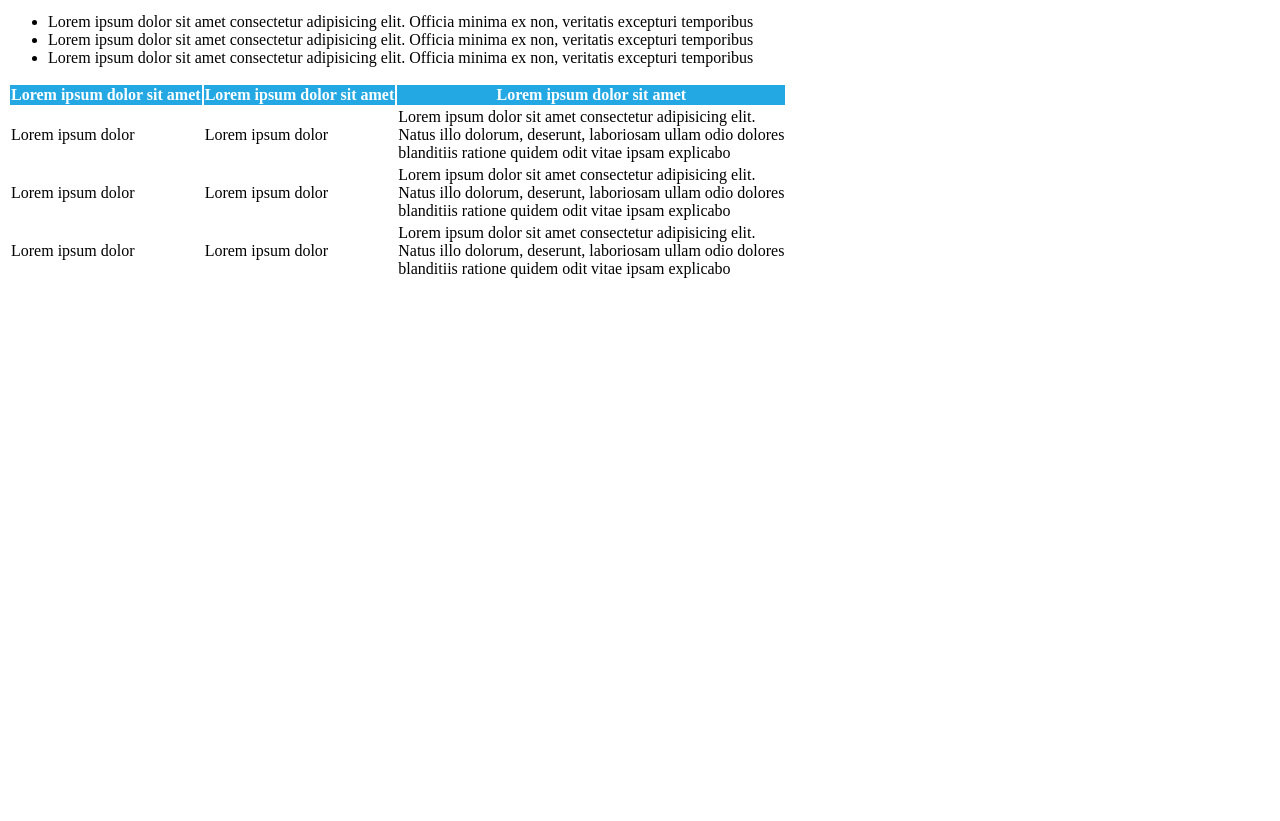
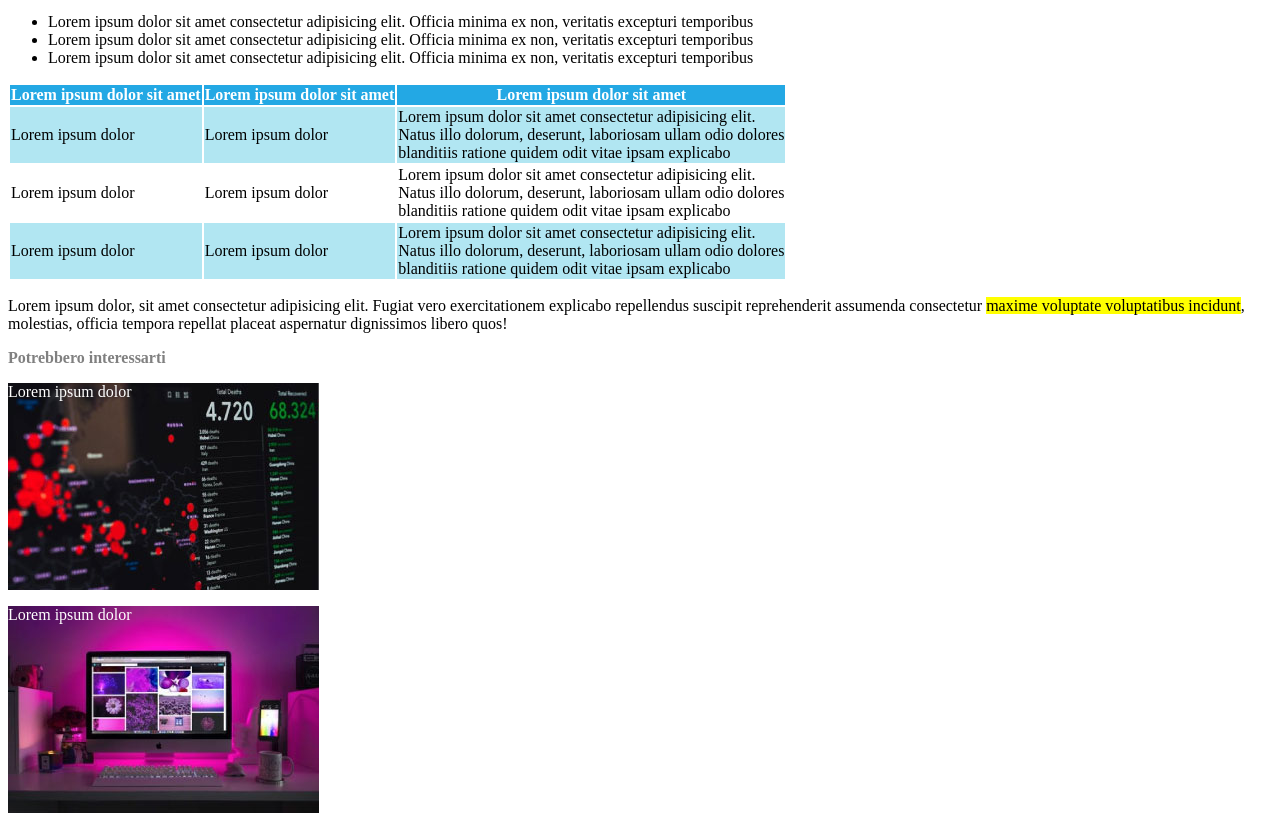
Before and after one commit to MichaelMariti/html-css-booleaner, a plain HTML site: page index.html in a window 1280 px wide. Shown: the part 734-1555 px from the top of the page. Before the commit the page ends 1023 px from the top, so only its background shows below. Drawn offline with Linux system fonts and the light colour scheme.

Commit message:
footer - done

```diff
--- a/CSS/style.css
+++ b/CSS/style.css
@@ -26,8 +26,6 @@ header {
 
 /* main  */
 
-
-
 /* section 1  */
 
 section h4, h5, h6 {
@@ -55,7 +53,27 @@ section h4, h5, h6 {
     color: white;
 }
 
-
+.table-lightblue {
+    background-color: #B1E6F2;
+}
 
 
 /* footer  */
+
+.bold {
+    font-weight: 600;
+}
+
+#footer-img-1 {
+    background-image: url(../img/graph.jpg);
+    width: 311px;
+    height: 207px;
+    color: white;
+}
+
+#footer-img-2 {
+    background-image: url(../img/monitor.jpg);
+    width: 311px;
+    height: 207px;
+    color: white;
+}
--- a/index.html
+++ b/index.html
@@ -20,6 +20,7 @@
 </header>
 
 <main>
+
 
 <!-- section 1 - title & images -->
 <section>
@@ -66,7 +67,7 @@
         </thead>
 <!-- corpo tabella  -->
         <tbody>
-            <tr>
+            <tr class="table-lightblue">
                 <td>Lorem ipsum dolor </td>
                 <td>Lorem ipsum dolor </td>
                 <td>Lorem ipsum dolor sit amet consectetur adipisicing elit. <br> Natus illo dolorum, deserunt, laboriosam ullam odio dolores <br>blanditiis ratione quidem odit vitae ipsam explicabo</td>
@@ -76,7 +77,7 @@
                 <td>Lorem ipsum dolor </td>
                 <td>Lorem ipsum dolor sit amet consectetur adipisicing elit. <br> Natus illo dolorum, deserunt, laboriosam ullam odio dolores <br>blanditiis ratione quidem odit vitae ipsam explicabo</td>
             </tr>
-            <tr>
+            <tr  class="table-lightblue">
                 <td>Lorem ipsum dolor </td>
                 <td>Lorem ipsum dolor </td>
                 <td>
@@ -87,6 +88,9 @@
 
     </table>
 <!-- fine tabella  -->
+    <p>
+        Lorem ipsum dolor, sit amet consectetur adipisicing elit. Fugiat vero exercitationem explicabo repellendus suscipit reprehenderit assumenda consectetur <span class="highlight">maxime voluptate voluptatibus incidunt</span>, molestias, officia tempora repellat placeat aspernatur dignissimos libero quos!
+    </p>
 </section>
 
 
@@ -96,7 +100,15 @@
 
 <footer>
 <!-- footer - extra images -->
-
+<section>
+    <h4 class="bold">Potrebbero interessarti</h4>
+    <div id="footer-img-1">
+        <p>Lorem ipsum dolor</p>
+    </div>
+    <div id="footer-img-2">
+        <p>Lorem ipsum dolor</p>
+    </div>
+</section>
 
 </footer>
 
```
